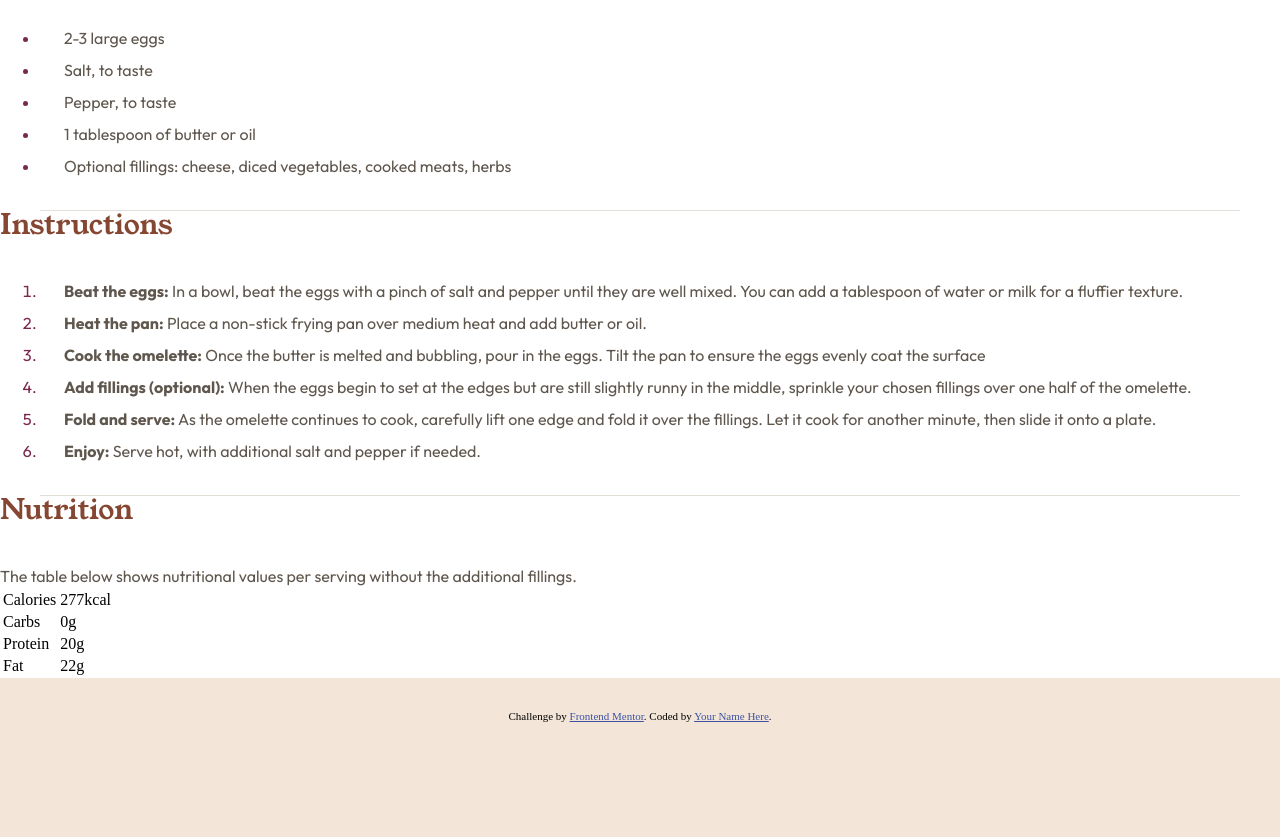
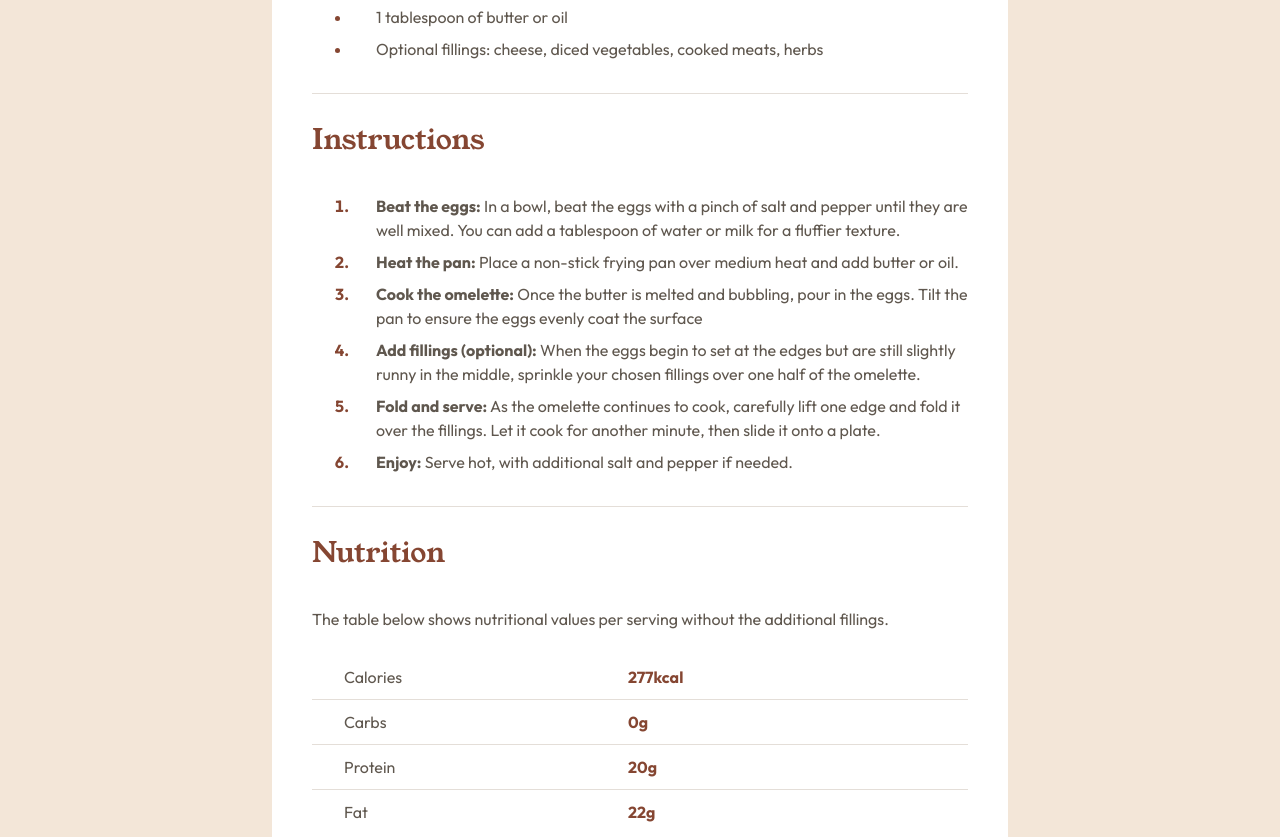
Before and after one commit to sessmaar/recipe-page, a plain HTML site: page index.html in a window 1280 px wide. Shown: the part 1028-1865 px from the top of the page. Before the commit the page ends 1750 px from the top, so only its background shows below. Drawn offline with Linux system fonts and the light colour scheme.

Commit message:
Update README, add image, and refine styles
Replaced the default README with a customized version based on the template, deleted the README-template.md, and added image.png for use in documentation. Improved style.css by fixing a media query typo, adjusting margin and padding for better layout, and adding styles for nutrition and instruction sections.

```diff
--- a/style.css
+++ b/style.css
@@ -97,9 +97,9 @@ hr {
   border: none;
   height: 1px;
   background-color: var(--c-stone-150);
-  margin-inline: 2rem;
+  margin: 2rem;
   @media (min-width: 600px) {
-    margin-inline: 2.5rem;
+    margin-inline: 0;
   }
 }
 
@@ -127,7 +127,7 @@ li::marker {
 .recipe {
   width: 100%;
   background-color: var(--c-white);
-  @media (min-width: 6000px) {
+  @media (min-width: 600px) {
     max-width: 46rem;
     padding: 40px 40px;
     margin-block: 8rem;
@@ -138,8 +138,8 @@ li::marker {
 .introduction {
   width: 100%;
   @media (min-width: 600px) {
-    padding-inline: 40px;
-    margin-block: 32px;
+    /* padding-inline: 40px;
+    margin-block: 32px; */
   }
 }
 
@@ -149,7 +149,7 @@ li::marker {
   margin-inline: 2rem;
   border-radius: 12px;
   @media (min-width: 600px) {
-    margin-inline: 2.5rem;
+    margin-inline: 0;
   }
 }
 .prep_box h3 {
@@ -168,4 +168,38 @@ li::marker {
 }
 .ingredients li::marker {
   padding-left: 0;
+  color: var(--c-brown);
 }
+
+.instruction ol li::marker {
+  font-weight: bold;
+  color: var(--c-brown);
+}
+.nutrition p {
+  margin-bottom: 1.5rem;
+}
+.nutrition table {
+  width: 100%;
+  padding-inline: 2rem;
+  border-collapse: collapse;
+}
+
+.nutrition tr {
+  border-bottom: 1px solid var(--c-stone-150);
+}
+
+.nutrition tr:last-child {
+  border-bottom: none;
+}
+.nutrition td {
+  font-family: var(--font-outfit);
+  padding-block: 0.75rem;
+  padding-left: 2rem;
+  color: var(--c-stone-600);
+}
+.nutrition td:last-child {
+  font-family: var(--font-outfit);
+  color: var(--c-brown);
+  font-weight: 700;
+  padding-right: 2rem;
+}
```
Also changed, not shown: image.png (added), 2 other files.
